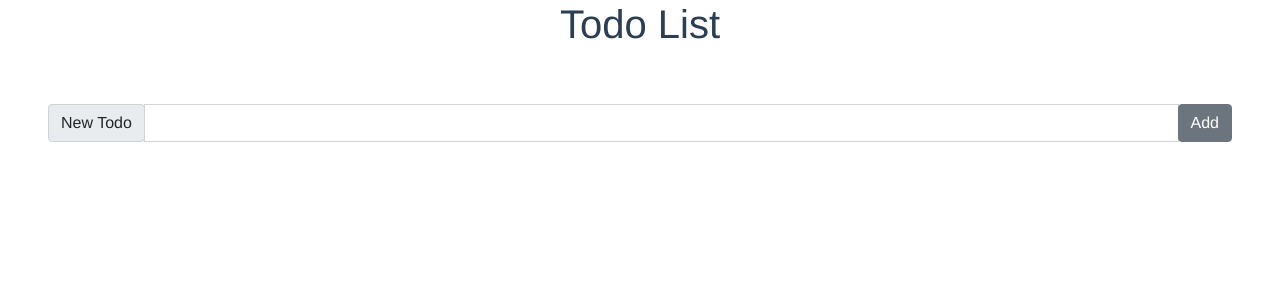
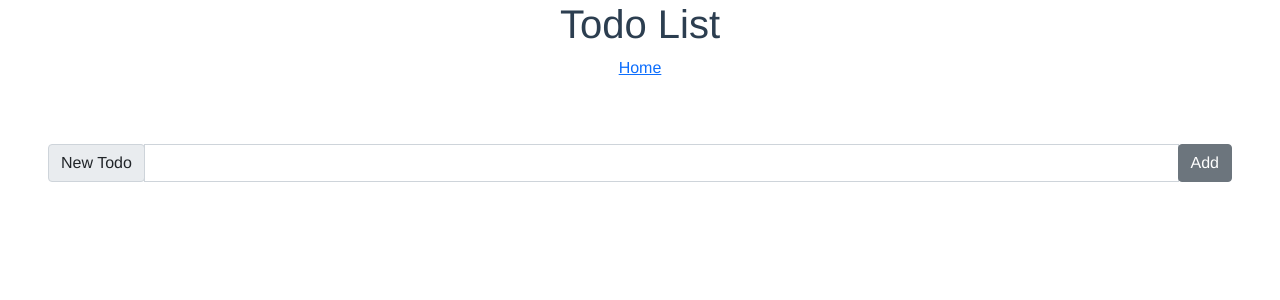
Before and after one commit to david20571015/todo-list, a Vue app: page / in a window 1280 px wide. Shown: the top 300 px of the page. Built offline with nearby package versions, Linux system fonts and the light colour scheme.

Commit message:
update: use vue router

```diff
--- a/package.json
+++ b/package.json
@@ -13,6 +13,7 @@
     "bootstrap-vue": "^2.21.2",
     "core-js": "^3.6.5",
     "vue": "^2.6.11",
+    "vue-router": "^3.5.3",
     "vuex": "^3.6.0"
   },
   "devDependencies": {
--- a/src/App.vue
+++ b/src/App.vue
@@ -2,19 +2,16 @@
 <template>
   <div id="app">
     <h1>Todo List</h1>
-    <TodoList />
+
+    <p>
+      <router-link to="/">
+        Home
+      </router-link>
+    </p>
+
+    <router-view />
   </div>
 </template>
-
-<script>
-import TodoList from "./components/TodoList.vue";
-
-export default {
-  components: {
-    TodoList,
-  },
-};
-</script>
 
 <!-- Use preprocessors via the lang attribute! e.g. <style lang="scss"> -->
 <style>
--- a/src/main.js
+++ b/src/main.js
@@ -1,17 +1,26 @@
 import Vue from "vue";
+import VueRouter from "vue-router";
 import App from "./App.vue";
 import { BootstrapVue, BootstrapVueIcons } from "bootstrap-vue";
 
 import "bootstrap/dist/css/bootstrap.css";
 import "bootstrap-vue/dist/bootstrap-vue.css";
+
+import TodoList from "./components/TodoList.vue";
 import store from "./data/store";
 
+Vue.use(VueRouter);
 Vue.use(BootstrapVue);
 Vue.use(BootstrapVueIcons);
 
 Vue.config.productionTip = false;
 
+const routes = [{ path: "/", component: TodoList }];
+
+const router = new VueRouter({ routes });
+
 new Vue({
+  router,
   store,
   render: (h) => h(App),
 }).$mount("#app");
```
Also changed, not shown: 1 other file (tests, documents, lock files or other folders).
